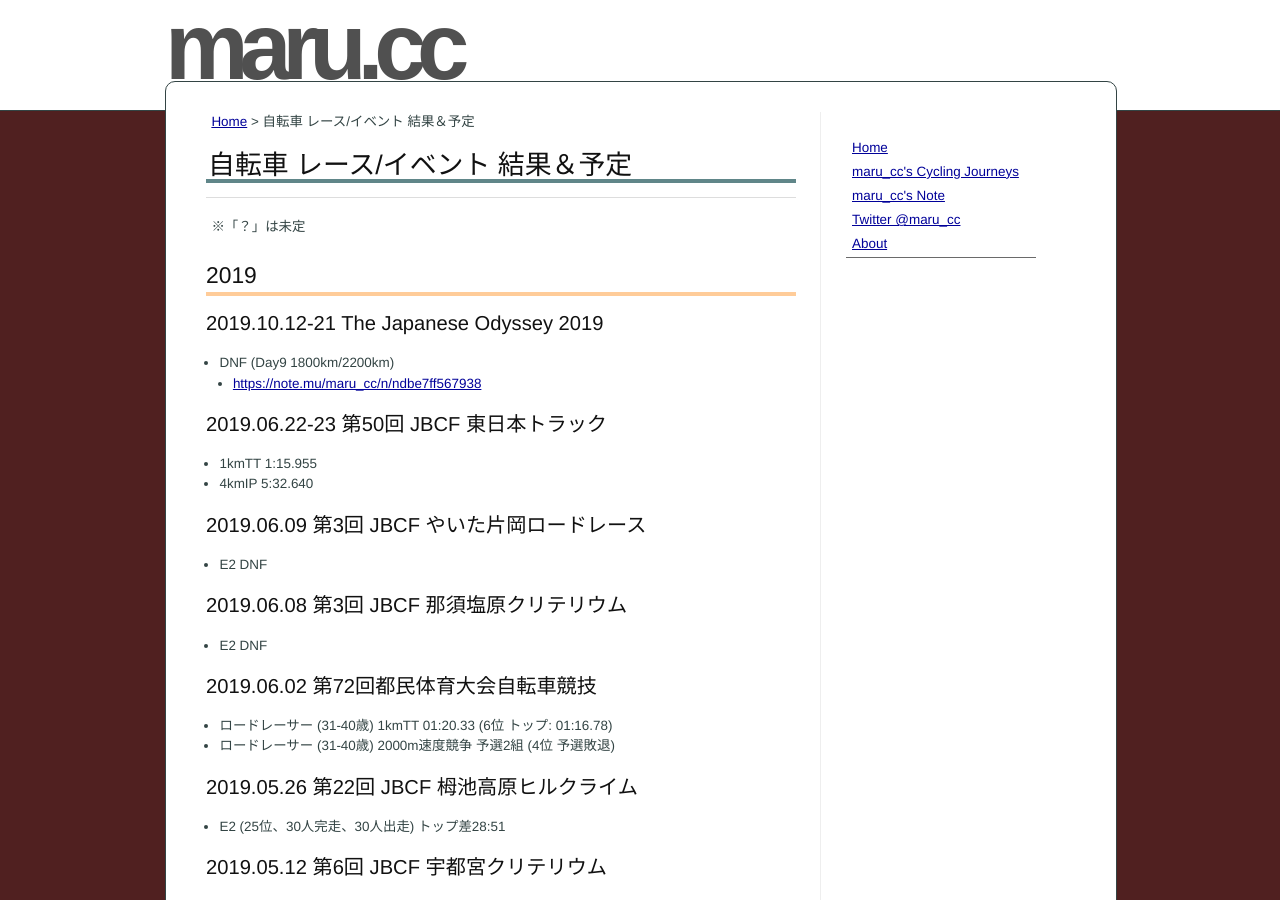
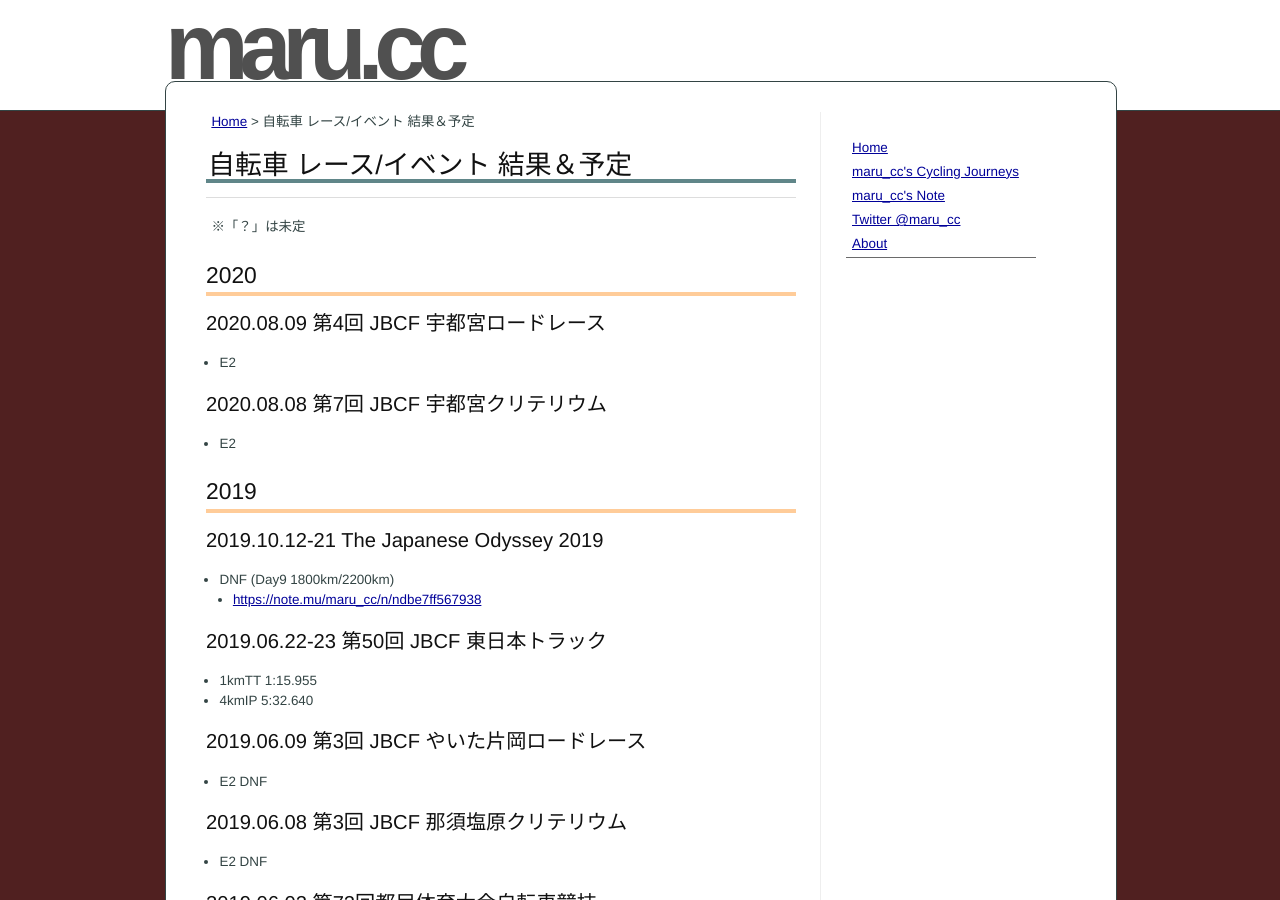
Before and after one commit to marucc/marucc.github.io, a Jekyll site: the page built from sports/results_bike.md, in a window 1280 px wide and 900 px high. Built offline with Jekyll 4.4.1, drawn with Linux system fonts in a browser that asks for light colours.

Commit message:
sports/results_bike.md updated from https://stackedit.io/

```diff
--- a/sports/results_bike.md
+++ b/sports/results_bike.md
@@ -10,6 +10,14 @@ markdown: kramdown
 
 ----------
 ※「？」は未定
+
+## 2020
+
+### 2020.08.09 第4回 JBCF 宇都宮ロードレース
+* E2
+
+### 2020.08.08 第7回 JBCF 宇都宮クリテリウム
+* E2
 
 ## 2019
 
```
